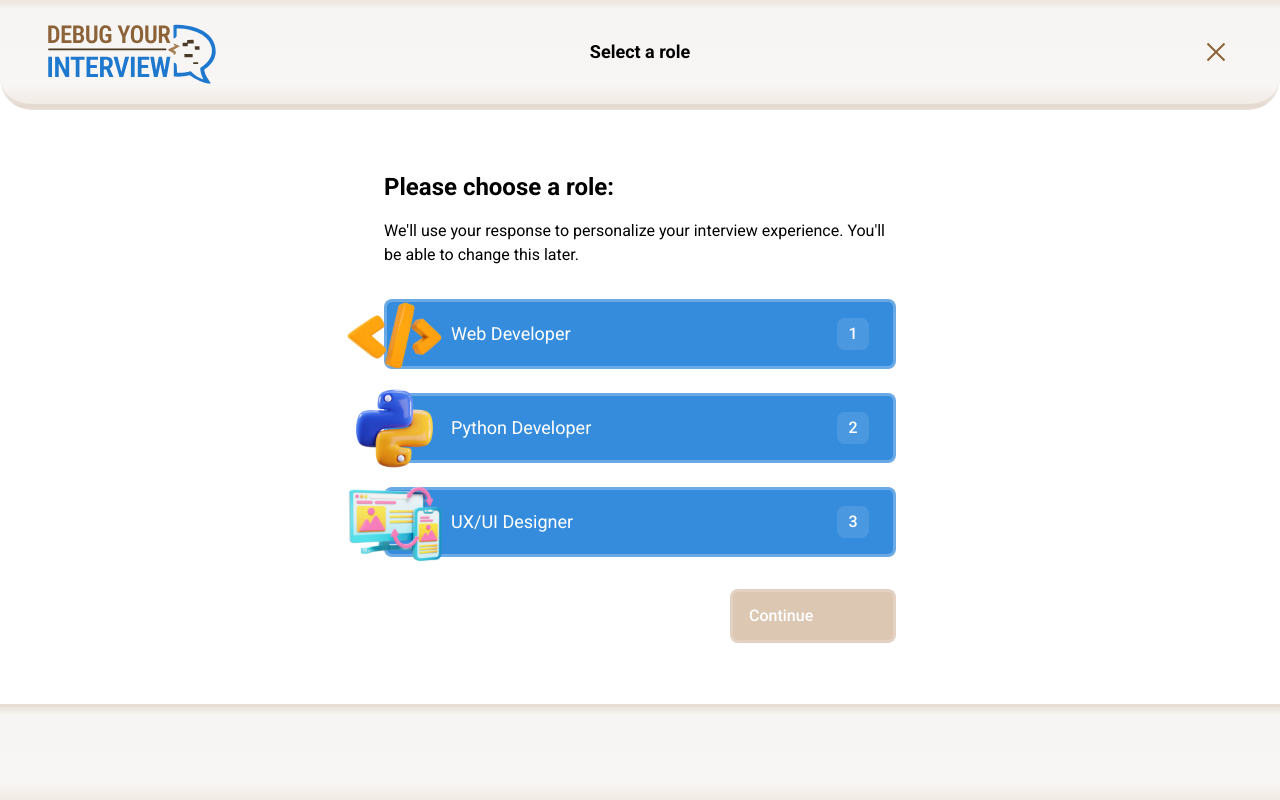
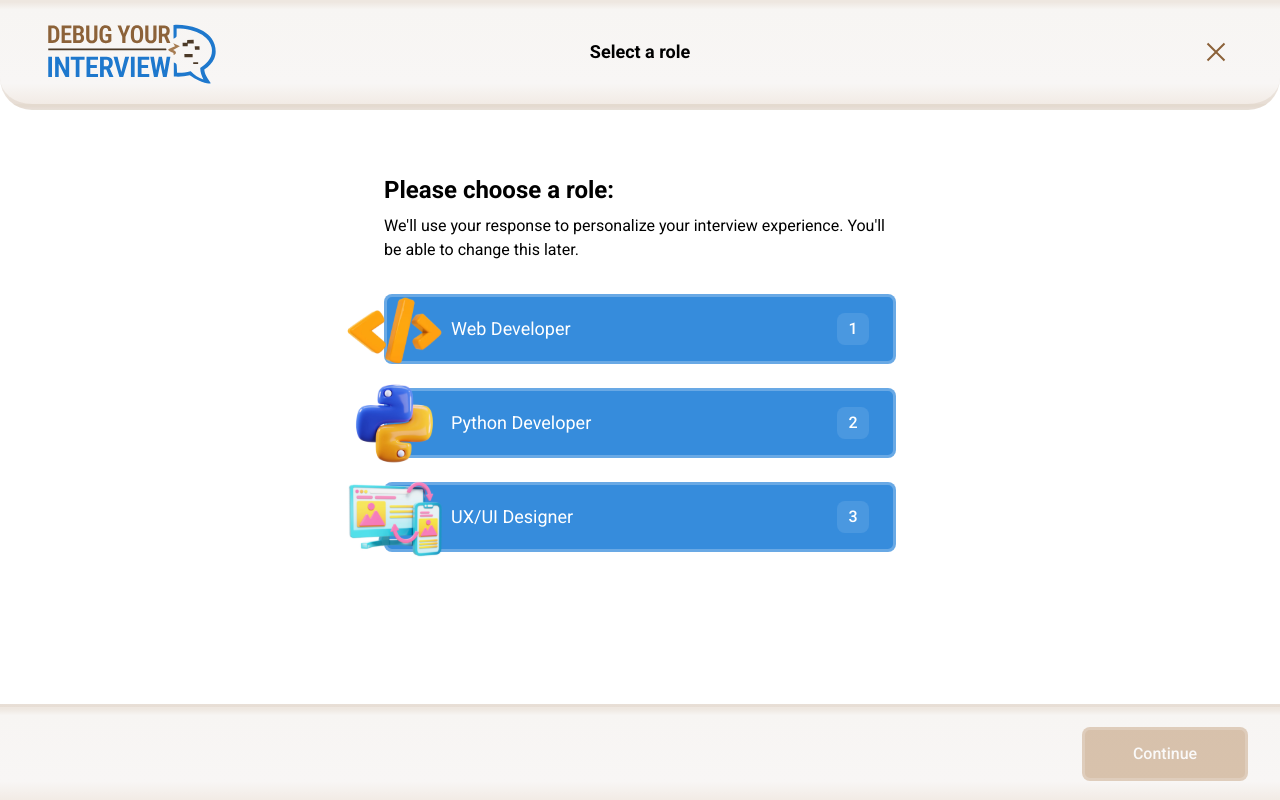
Before and after one commit to chingu-voyages/V59-tier3-team-39, a React (Vite) app in the folder frontend/: page /interview in a window 1280 px wide. Built offline with nearby package versions, Linux system fonts and the light colour scheme.

Commit message:
feat: update styles for role selection and question screen

```diff
--- a/frontend/src/components/interview/QuestionScreen.tsx
+++ b/frontend/src/components/interview/QuestionScreen.tsx
@@ -30,20 +30,16 @@ const QuestionScreen = ({
   onContinue,
 }: QuestionScreenProps) => {
   return (
-    <div className="flex flex-col grow">
-      <div className="flex-1 flex items-center justify-center">
-        <div className="w-full max-w-lg mx-4">
-          <div className="mb-8">
+    <div className="flex flex-col grow items-center h-[calc(100vh-110px)] pt-12">
+      <div className="mb-8 w-lg">
         <h2 className="text-sm font-medium text-gray-600 mb-6">
           Question {questionNumber} of {totalQuestions}
         </h2>
-            <h1 className="text-2xl font-bold text-black mb-4">
-              {question.text}
-            </h1>
+        <h1 className="text-2xl font-bold text-black mb-2">{question.text}</h1>
         <p className="text-black">Select the best answer below.</p>
       </div>
 
-          <div className="space-y-3 mb-8">
+      <div className="w-lg space-y-6 mb-auto">
         {question.options.map((option) => {
           const isSelected = selectedAnswer === option.id
           const isCorrect = option.id === question.correctOptionId
@@ -75,28 +71,31 @@ const QuestionScreen = ({
         })}
       </div>
 
-          <div className="flex justify-between">
+      <div className="w-full bg-secondary-bg-gradient-a border-t-[3px] border-secondary-base/10 flex items-center justify-between px-8 h-24">
         <button
           onClick={onBack}
-              className="px-4 py-2 bg-white border border-[#d7d7d7] cursor-pointer text-black font-medium rounded-lg hover:bg-gray-50 disabled:opacity-50 disabled:cursor-auto transition-all flex items-center gap-8"
+          className="px-4 py-2 bg-secondary-tint border-[3px] border-white/20 cursor-pointer  rounded-lg disabled:opacity-40 disabled:cursor-auto transition-all flex items-center gap-8 min-w-41.5 min-h-13.5"
         >
-              Back
-              <span className="text-gray-600 font-medium font-[#787878] border border-[#D7D7D7] rounded-lg w-8 h-8 flex items-center justify-center">
+          <p className="text-white font-medium mx-auto">Back</p>
+          <span className="text-white font-medium bg-white/10 rounded-lg w-8 h-8 flex items-center justify-center">
             B
           </span>
         </button>
+        {selectedAnswer && selectedAnswer === question.correctOptionId && (
+          <span className="text-lg">Correct! 🎉</span>
+        )}
         <button
           onClick={onContinue}
           disabled={!selectedAnswer}
-              className="px-4 py-2 bg-white border border-[#d7d7d7] cursor-pointer text-black font-medium rounded-lg hover:bg-gray-50 disabled:opacity-50 disabled:cursor-auto transition-all flex items-center gap-8"
+          className="px-4 py-2 bg-secondary-tint border-[3px] border-white/20 cursor-pointer  rounded-lg disabled:opacity-40 disabled:cursor-auto transition-all flex items-center gap-8 min-w-41.5 min-h-13.5"
         >
+          <p className="text-white font-medium mx-auto">
             {questionNumber >= totalQuestions ? 'Finish' : 'Continue'}
-              <span className="text-gray-600 font-medium font-[#787878] border border-[#D7D7D7] rounded-lg w-8 h-8 flex items-center justify-center">
+          </p>
+          <span className="text-white font-medium bg-white/10 rounded-lg w-8 h-8 flex items-center justify-center">
             ⏎
           </span>
         </button>
-          </div>
-        </div>
       </div>
     </div>
   )
--- a/frontend/src/components/interview/RoleSelector.tsx
+++ b/frontend/src/components/interview/RoleSelector.tsx
@@ -12,11 +12,9 @@ const RoleSelector = ({
   onStartInterview,
 }: RoleSelectorProps) => {
   return (
-    <div className="flex flex-col grow">
-      <div className="flex-1 flex items-center justify-center">
-        <div className="w-full max-w-lg mx-4">
-          <div className="mb-8">
-            <h1 className="text-2xl font-bold text-black mb-4">
+    <div className="flex flex-col grow items-center h-[calc(100vh-110px)] pt-16">
+      <div className="mb-8 w-lg">
+        <h1 className="text-2xl font-bold text-black mb-2">
           Please choose a role:
         </h1>
         <p className="text-black">
@@ -25,7 +23,7 @@ const RoleSelector = ({
         </p>
       </div>
 
-          <div className="space-y-6 mb-8">
+      <div className="w-lg space-y-6 mb-auto">
         {roles.map((role) => {
           let beforeBg = ''
           if (role.label === 'Web Developer')
@@ -62,13 +60,13 @@ const RoleSelector = ({
         })}
       </div>
 
-          <div className="flex justify-end">
+      <div className="w-full bg-secondary-bg-gradient-a border-t-[3px] border-secondary-base/10 flex items-center justify-end px-8 h-24">
         <button
           onClick={onStartInterview}
           disabled={!selectedRole}
-              className="px-4 py-2 bg-secondary-tint border-[3px] border-white/20 cursor-pointer text-white font-medium rounded-lg disabled:opacity-40 disabled:cursor-auto transition-all flex items-center gap-8 min-w-41.5 min-h-13.5"
+          className="px-4 py-2 bg-secondary-tint border-[3px] border-white/20 cursor-pointer  rounded-lg disabled:opacity-40 disabled:cursor-auto transition-all flex items-center gap-8 min-w-41.5 min-h-13.5"
         >
-              Continue
+          <p className="text-white font-medium mx-auto">Continue</p>
           {selectedRole && (
             <span className="text-white font-medium bg-white/10 rounded-lg w-8 h-8 flex items-center justify-center">
               ⏎
@@ -77,8 +75,6 @@ const RoleSelector = ({
         </button>
       </div>
     </div>
-      </div>
-    </div>
   )
 }
 
--- a/frontend/src/layouts/InterviewLayout.tsx
+++ b/frontend/src/layouts/InterviewLayout.tsx
@@ -1,6 +1,5 @@
 import { Outlet } from 'react-router-dom'
 import Header from '../components/interview/Header'
-import Footer from '../components/interview/Footer'
 
 const InterviewLayout = () => {
   return (
@@ -9,7 +8,6 @@ const InterviewLayout = () => {
       <div className="flex-1 flex items-center justify-center overflow-hidden">
         <Outlet />
       </div>
-      <Footer />
     </div>
   )
 }
```
Lines whose indentation alone changed are shown as unchanged.
